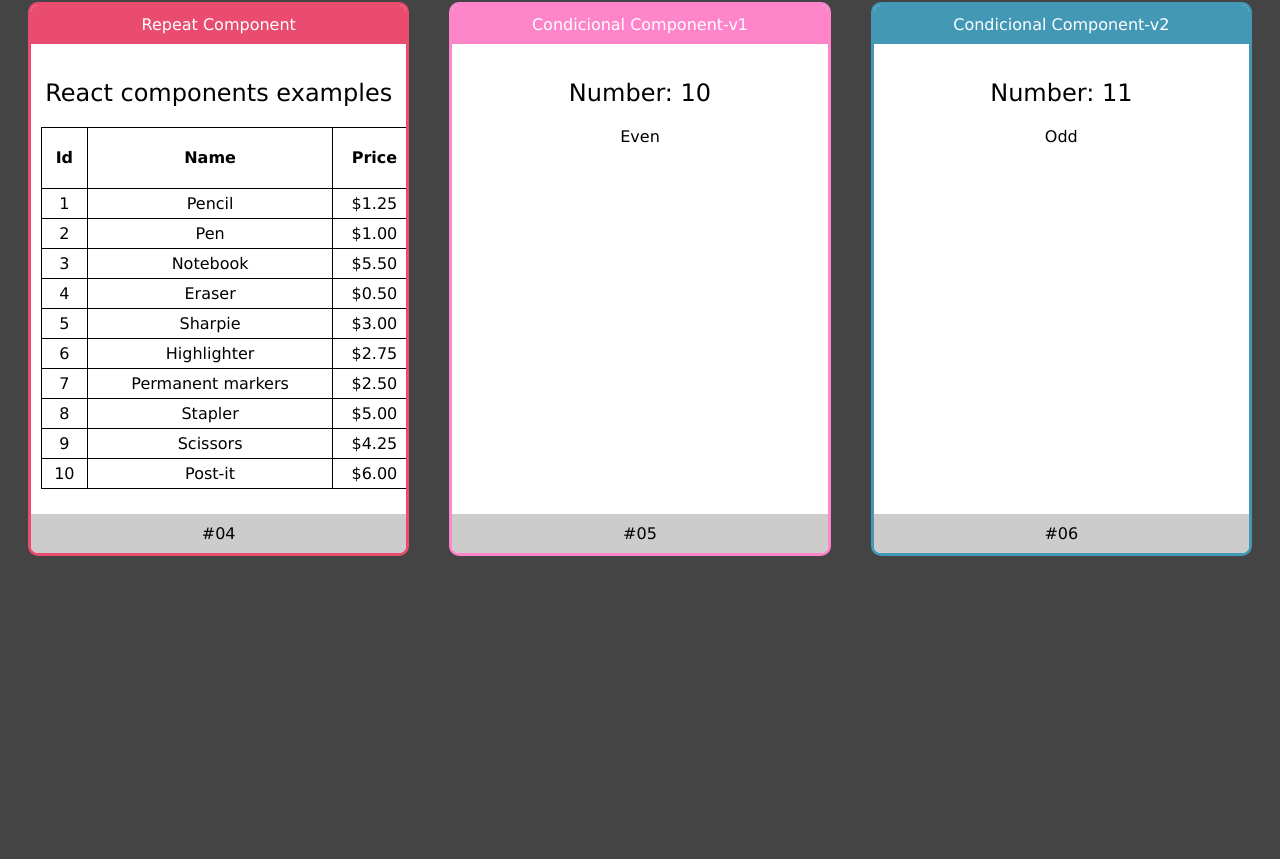
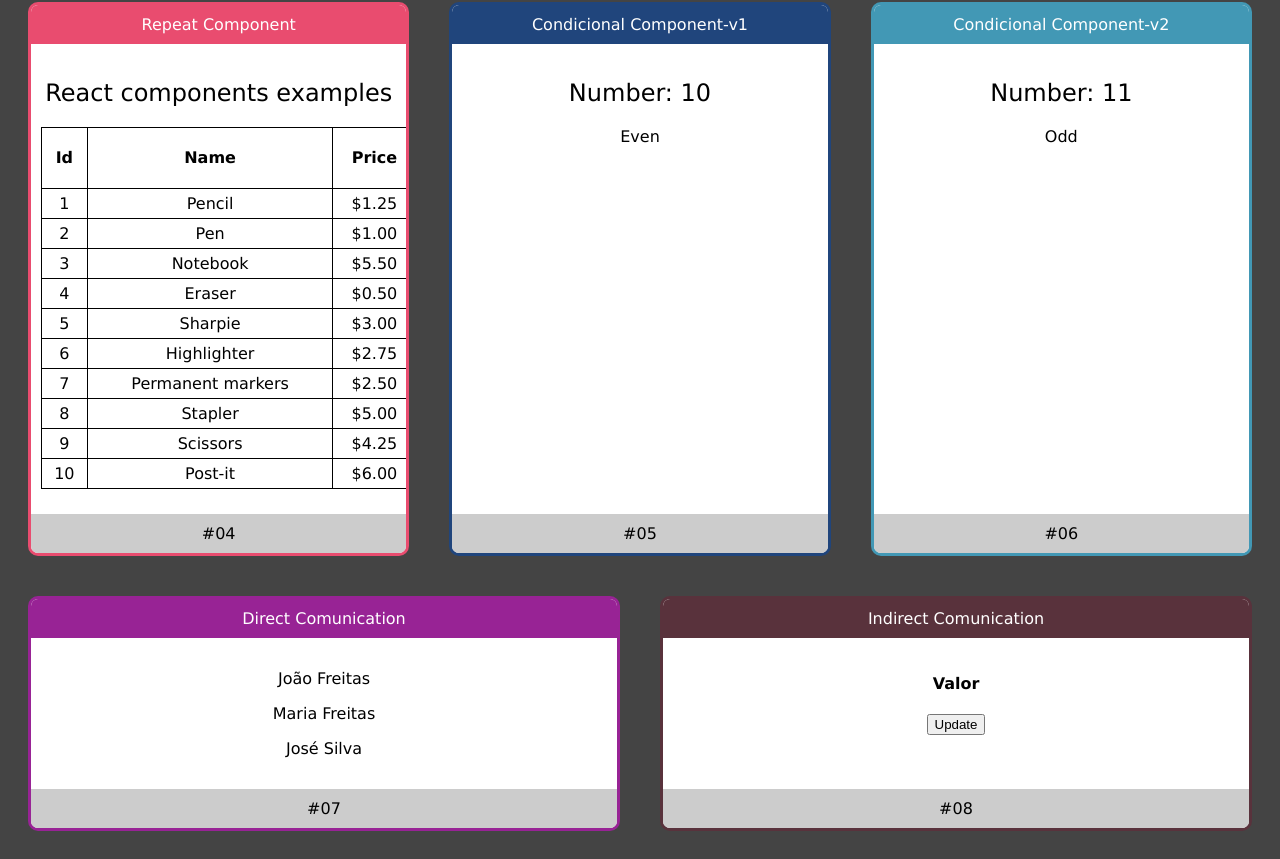
Before and after one commit to BrunoSantiG/ReactComponents, a React (Create React App) app: page / in a window 1280 px wide. Shown: the part 340-1199 px from the top of the page. Before the commit the page ends 924 px from the top, so only its background shows below. Built offline with nearby package versions, Linux system fonts and the light colour scheme.

Commit message:
[+] Direct and indirect comunication through components

```diff
--- a/src/App.jsx
+++ b/src/App.jsx
@@ -6,6 +6,8 @@ import ChildrenComponent from "./components/basics/ChildrenComponent";
 import RepeatComponent from "./components/basics/RepeatComponent";
 import CondicionalComponent from "./components/basics/CondicionaComponent";
 import IfCondicionalComponent from "./components/basics/IfCondicionalComponent";
+import DirectComunication from "./components/comunication/direct/Father";
+import IndirectComunication from "./components/comunication/indirect/Super";
 import Card from "./components/layouts/Card";
 
 import "./App.css";
@@ -39,13 +41,21 @@ export default () => {
 				<RepeatComponent />
 			</Card>
 
-			<Card number="#05" title="Condicional Component-v1" color="#FF85CB">
+			<Card number="#05" title="Condicional Component-v1" color="#20457C">
 				<CondicionalComponent number={10} />
 			</Card>
 
 			<Card number="#06" title="Condicional Component-v2" color="#4298B5">
 				<IfCondicionalComponent number={11} />
 			</Card>
+
+			<Card number="#07" title="Direct Comunication" color="#982395">
+				<DirectComunication lastname="Freitas" />
+			</Card>
+
+			<Card number="#08" title="Indirect Comunication" color="#59323C">
+				<IndirectComunication />
+			</Card>
 		</div>
 	);
 };
--- /dev/null
+++ b/src/components/comunication/direct/Children.jsx
@@ -0,0 +1,11 @@
+import React from "react";
+
+export default (props) => {
+	return (
+		<div>
+			<p>
+				{props.children} {props.lastname}
+			</p>
+		</div>
+	);
+};
--- /dev/null
+++ b/src/components/comunication/direct/Father.jsx
@@ -0,0 +1,12 @@
+import React from "react";
+import Children from "./Children";
+
+export default (props) => {
+	return (
+		<div>
+			<Children {...props}>João</Children>
+			<Children lastname={props.lastname}>Maria</Children>
+			<Children lastname="Silva">José</Children>
+		</div>
+	);
+};
--- /dev/null
+++ b/src/components/comunication/indirect/Sub.jsx
@@ -0,0 +1,15 @@
+import React from "react";
+
+export default (props) => {
+	return (
+		<div>
+			<button
+				onClick={() => {
+					props.OnClick(Math.random());
+				}}
+			>
+				Update
+			</button>
+		</div>
+	);
+};
--- /dev/null
+++ b/src/components/comunication/indirect/Super.jsx
@@ -0,0 +1,14 @@
+import React from "react";
+import Sub from "./Sub";
+
+export default (props) => {
+	const whenClick = (n1) => {
+		console.log("action: ", n1);
+	};
+	return (
+		<div>
+			<h4>Valor</h4>
+			<Sub OnClick={whenClick}></Sub>
+		</div>
+	);
+};
```
